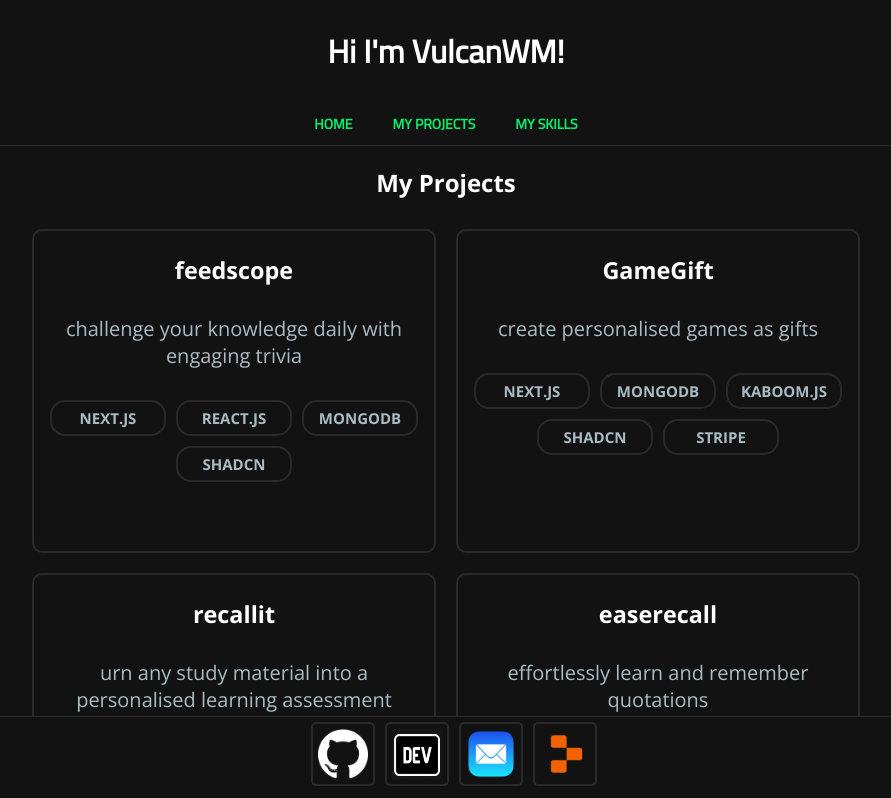
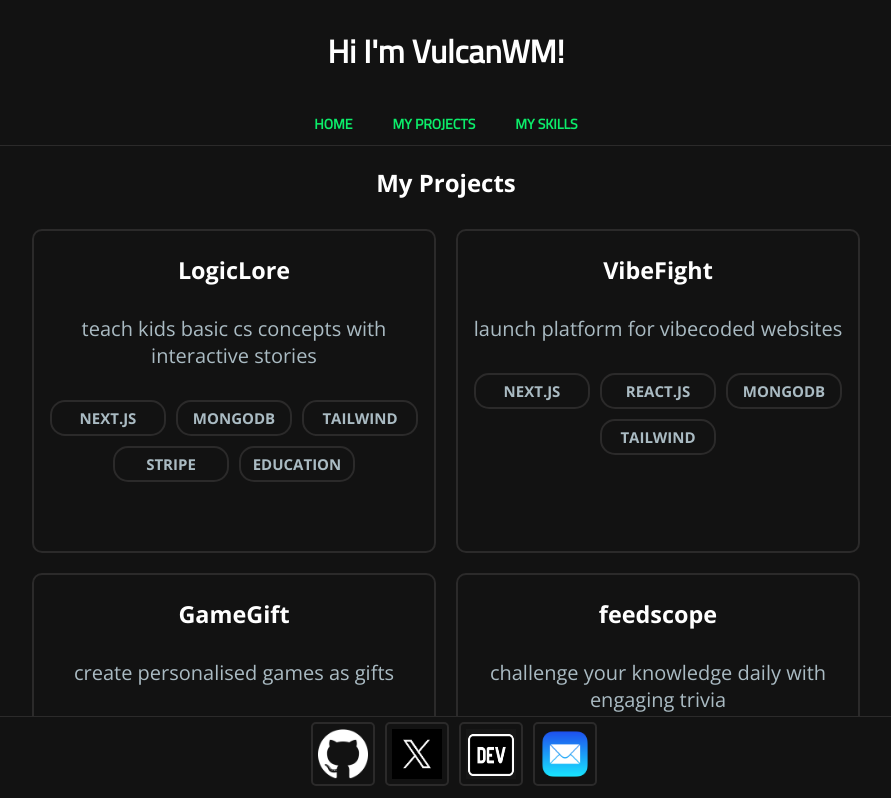
Before and after one commit to VulcanWM/vulcanwm, a Next.js app: page /projects in a window 1280 px wide. Shown: the top 798 px of the page, without its empty margins (194-1085 px from the left). Built offline with nearby package versions, Linux system fonts and the light colour scheme.

Commit message:
added a change

```diff
--- a/components/layout.js
+++ b/components/layout.js
@@ -1,5 +1,4 @@
 import Head from 'next/head';
-import Image from 'next/image';
 import styles from './layout.module.css';
 import Link from 'next/link';
 import { Analytics } from '@vercel/analytics/react';
@@ -43,15 +42,15 @@ export default function Layout({ pageTitle, children }) {
         <a href="https://github.com/VulcanWM" target="_blank">
           <img className={styles.footerIcon} src="/logos/github.png" alt="GitHub" />
         </a>
+          <a href="https://x.com/VulcanWM" target="_blank">
+              <img className={styles.footerIcon} src="/logos/x.jpg" alt="X" />
+          </a>
         <a href="https://dev.to/vulcanwm" target="_blank">
           <img className={styles.footerIcon} src="/logos/devto.png" alt="DEV" />
         </a>
         <a href="mailto:vulcanwmemail@gmail.com">
           <img className={styles.footerIcon} src="/logos/mail.png" alt="Mail" />
         </a>
-        <a href="https://replit.com/@VulcanWM" target="_blank">
-          <img className={styles.footerIcon} src="/logos/replit.png" alt="Replit" />
-        </a>
       </div>
       <Analytics />
     </div>
--- a/components/projectcard.js
+++ b/components/projectcard.js
@@ -4,24 +4,23 @@ import {projects} from '../lists/projects'
 export default function ProjectCard({ project, children }) {
     return (
         <div>
-      <a href={projects[project]['Link']} className={styles[projects[project]['Status']]} target="_blank">
-        <div className={styles.project} onClick={"window.location.href='" + projects[project]['Link'] + "'"}>
+            <a
+                href={projects[project]['Link']}
+                className={styles[projects[project]['Status']]}
+                target="_blank"
+                rel="noopener noreferrer"
+            >
+                <div className={styles.project}>
                     <h3>{project}</h3>
-          {projects[project]['Status'] == "progress" ? (
-            <>
+                    {projects[project]['Status'] === "progress" ? (
                         <p className={styles.red}>In progress</p>
-            </>
                     ) : (
-            <>
                         <p>{projects[project]['Desc']}</p>
-            </>
                     )}
                     <div className={styles.tags}>
-            {
-              projects[project]['Tags'].map((tag, index) => (
-                <p className={styles.tag}>{tag}</p>
-              ))
-            }
+                        {projects[project]['Tags'].map((tag, index) => (
+                            <p className={styles.tag} key={index}>{tag}</p>
+                        ))}
                     </div>
                 </div>
             </a>
--- a/lists/projects.js
+++ b/lists/projects.js
@@ -1,23 +1,33 @@
 export const projects = {
-  "feedscope": {
-    "Link": "https://www.feedscope.xyz",
-    "Desc": "challenge your knowledge daily with engaging trivia",
-    "Tags": ['Next.js', 'React.js', 'MongoDB', 'shadcn']
+  "LogicLore": {
+    "Link": "https://logiclore.netlify.app",
+    "Desc": "teach kids basic cs concepts with interactive stories",
+    "Tags": ['Next.js', 'MongoDB', 'Tailwind', 'Stripe', 'Education']
+  },
+  "VibeFight": {
+    "Link": "https://www.vibefight.com",
+    "Desc": "launch platform for vibecoded websites",
+    "Tags": ['Next.js', 'React.js', 'MongoDB', 'Tailwind']
   },
   "GameGift": {
     "Link": "https://www.gamegift.space",
     "Desc": "create personalised games as gifts",
-    "Tags": ['Next.js', 'MongoDB', 'kaboom.js', 'shadcn', 'Stripe']
+    "Tags": ['Next.js', 'MongoDB', 'kaboom.js', 'Tailwind', 'Stripe']
+  },
+  "feedscope": {
+    "Link": "https://www.feedscope.xyz",
+    "Desc": "challenge your knowledge daily with engaging trivia",
+    "Tags": ['Next.js', 'React.js', 'MongoDB', 'Tailwind']
   },
   "recallit": {
     "Link": "https://recallit.vercel.app",
-    "Desc": "urn any study material into a personalised learning assessment",
-    "Tags": ['Next.js', 'MongoDB', 'GroqAI', 'shadcn', 'Education']
+    "Desc": "turn any study material into a personalised learning assessment",
+    "Tags": ['Next.js', 'MongoDB', 'GroqAI', 'Tailwind', 'Education']
   },
   "easerecall": {
     "Link": "https://easerecall.netlify.app",
     "Desc": "effortlessly learn and remember quotations",
-    "Tags": ["Next.js", "React.js", "MongoDB", "shadcn", "Education"]
+    "Tags": ["Next.js", "React.js", "MongoDB", "Tailwind", "Education"]
   },
   "ToneTrail": {
     "Link": "https://tonetrail.vercel.app",
--- a/pages/skills.jsx
+++ b/pages/skills.jsx
@@ -7,7 +7,7 @@ export default function SkillsPage() {
     <Layout pageTitle="Skills">
       <div id="skills_content">
         <h2>My Skills</h2>
-        <p>This is a list of what tools I have used while I have been programming.</p>
+        <p>A list of tools I’ve used, with the ones I use most often listed first.</p>
         <div className={styles.lists}>
           {
             Object.keys(skills).map((skill_type, index) => (
```
Also changed, not shown: lists/skills.js (+5 -6 lines), pages/index.jsx (+5 -5 lines), public/logos/x.jpg (added). Lines whose indentation alone changed are shown as unchanged.
